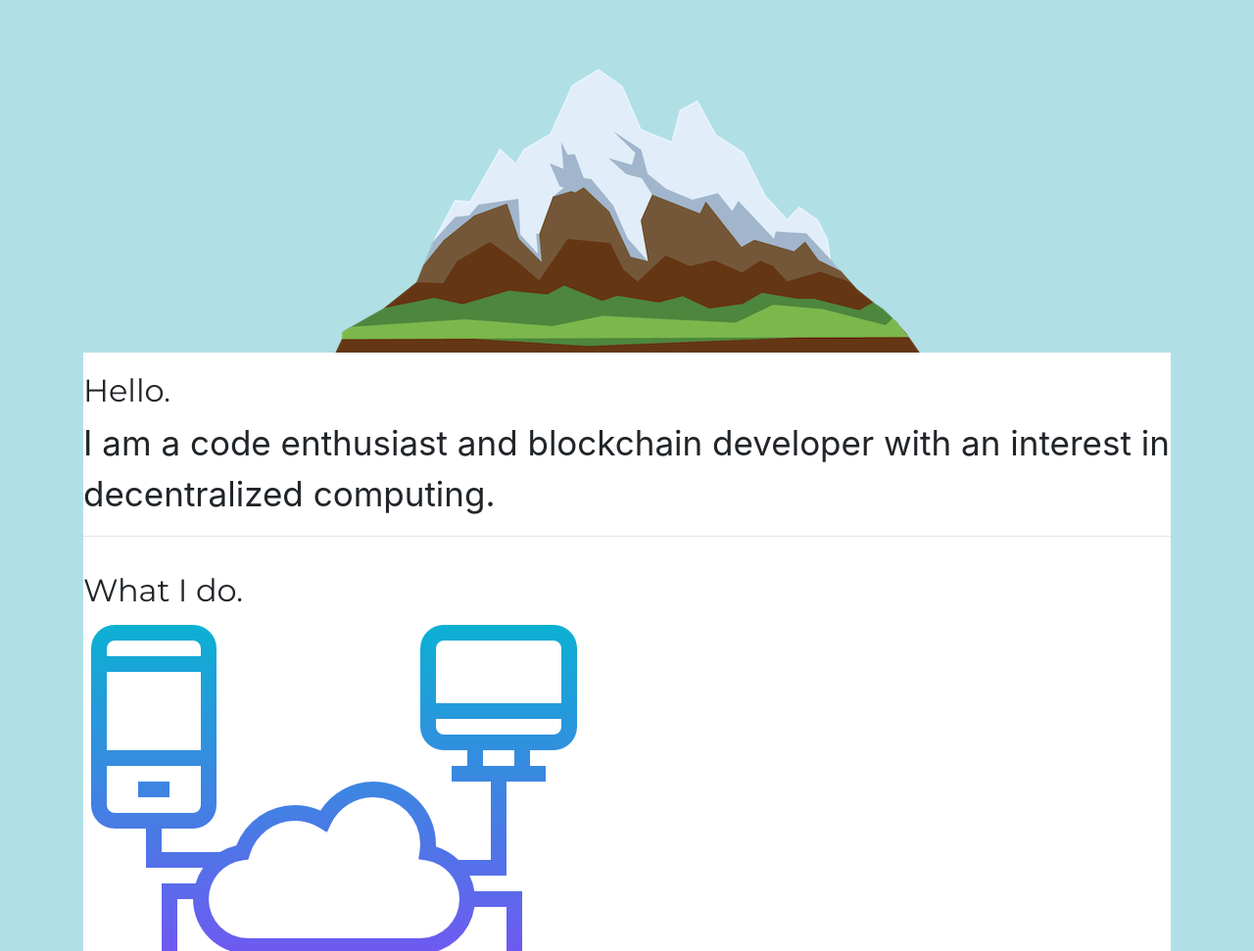
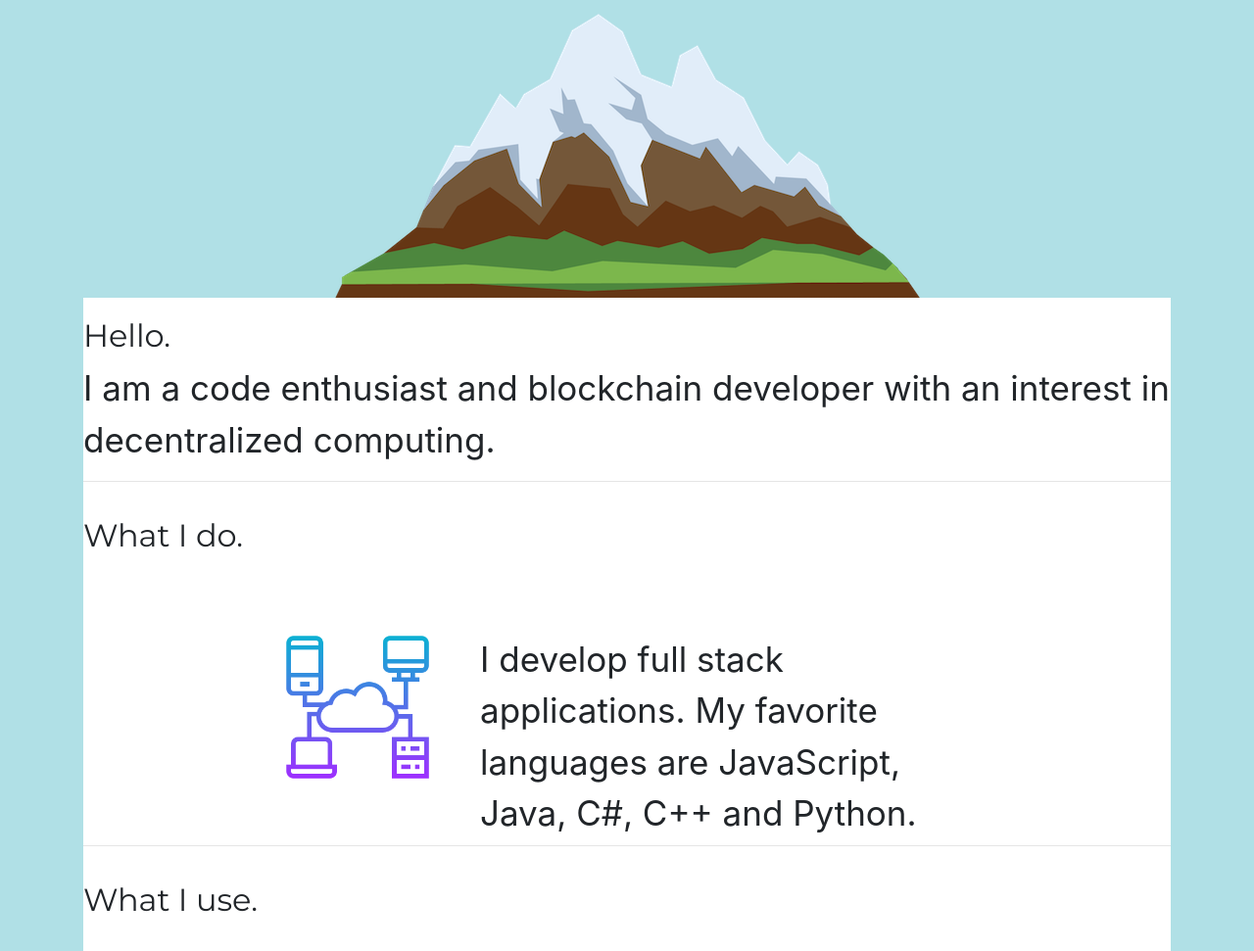
Before and after one commit to Cijams/Encryptech-Block-Explorer, a plain HTML site: page index.html in a window 1280 px wide. Shown: the part 489-1460 px from the top of the page at 98% size. Drawn offline with nearby package versions, Linux system fonts and the light colour scheme.

Commit message:
Reformatting color scheme.
Finished with block-explorer functionality.

```diff
--- a/index.html
+++ b/index.html
@@ -15,8 +15,7 @@
   <link href="https://fonts.googleapis.com/css?family=Merriweather|Montserrat|Sacramento" rel="stylesheet">
 </head>
 
-<body id="bg">
-
+<body>
 <div class="sticky">
     <nav id="barColor" class="navbar navbar-expand-lg navbar-light bg-light">
         <button class="navbar-toggler" type="button" data-toggle="collapse" data-target="#navbarTogglerDemo01"
@@ -48,6 +47,7 @@
     </nav>
 </div>
 
+<div id="topColor">
     <!-- first block -->
     <div class="container">
         <div class="top-container">
@@ -62,6 +62,9 @@
         </div>
     </div>
 <div class="container">
+</div>
+<div class="container">
+    <div id="middleColor">
 <div class="middle-container">
     <div class="profile">
         <h2>Hello.</h2>
@@ -86,6 +89,8 @@
     </div>
 </div>
 </div>
+</div>
+</div>
 
 </body>
 </html>
--- a/master-css/styles.css
+++ b/master-css/styles.css
@@ -57,12 +57,15 @@ p {
 
 .top-container {
     background-color: powderblue;
-    margin-top: 10%;
+    margin-top: 5%;
     text-align: center;
+    width: 60%;
+    margin-left: auto;
+    margin-right: auto;
 }
 
-#bg {
-    background-color: powderblue; /* turn me to powerderblue */
+#topColor {
+    background-color: powderblue;
 }
 
 #left-cloud {
@@ -88,3 +91,40 @@ h1 {
     font-size: 100px !important;
     height: 100px;
 }
+
+.cpu1 {
+    float: left;
+    height: 150px;
+    width: 150px;
+}
+
+.cpu2 {
+    float: right;
+    height: 150px;
+    width: 150px;
+}
+
+.sect {
+    margin-top: 80px;
+    margin-left: auto;
+    margin-right: auto;
+    width: 700px;
+}
+
+.langs {
+    text-align: left;
+    margin-left: auto;
+    width: 500px;
+    height: 200px;
+}
+
+.langs2 {
+    text-align: left;
+    margin-right: auto;
+    width: 500px;
+    height: 200px;
+}
+
+#middleColor {
+    background-color: white;
+}
```
